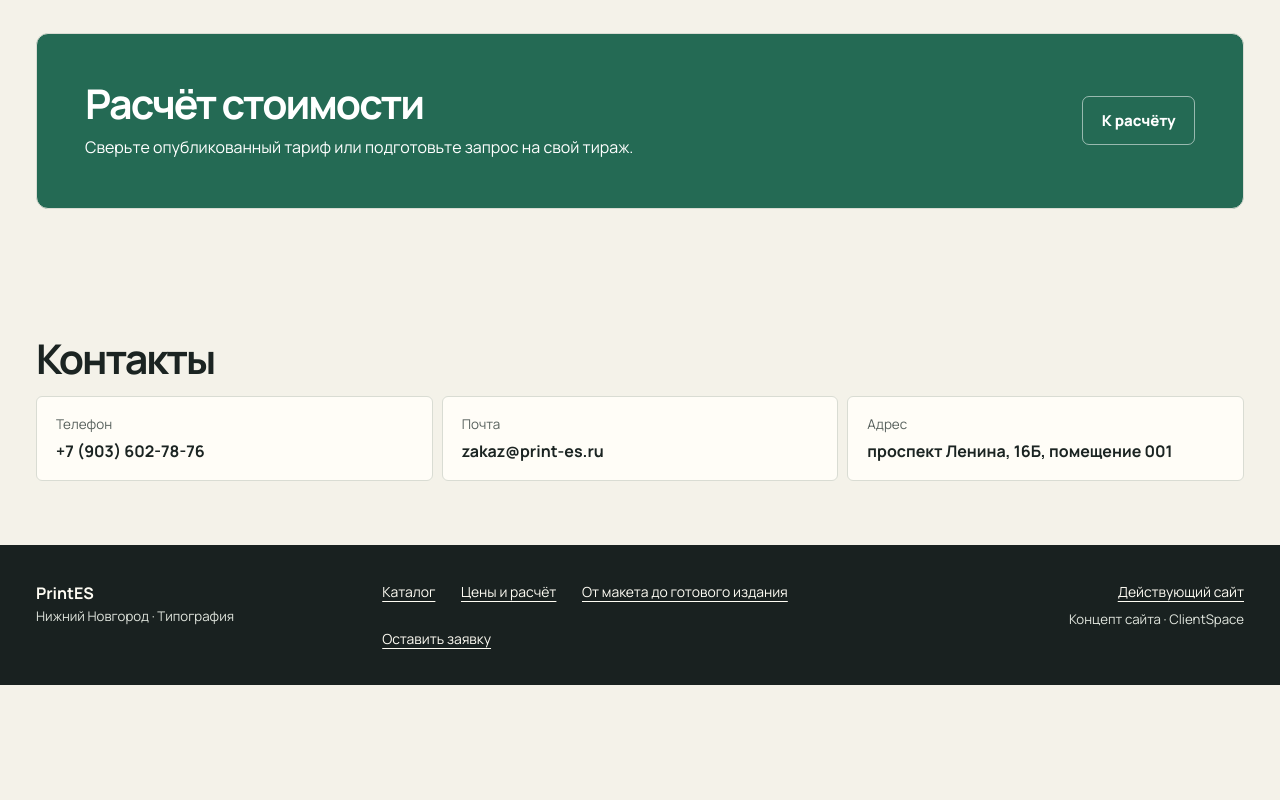
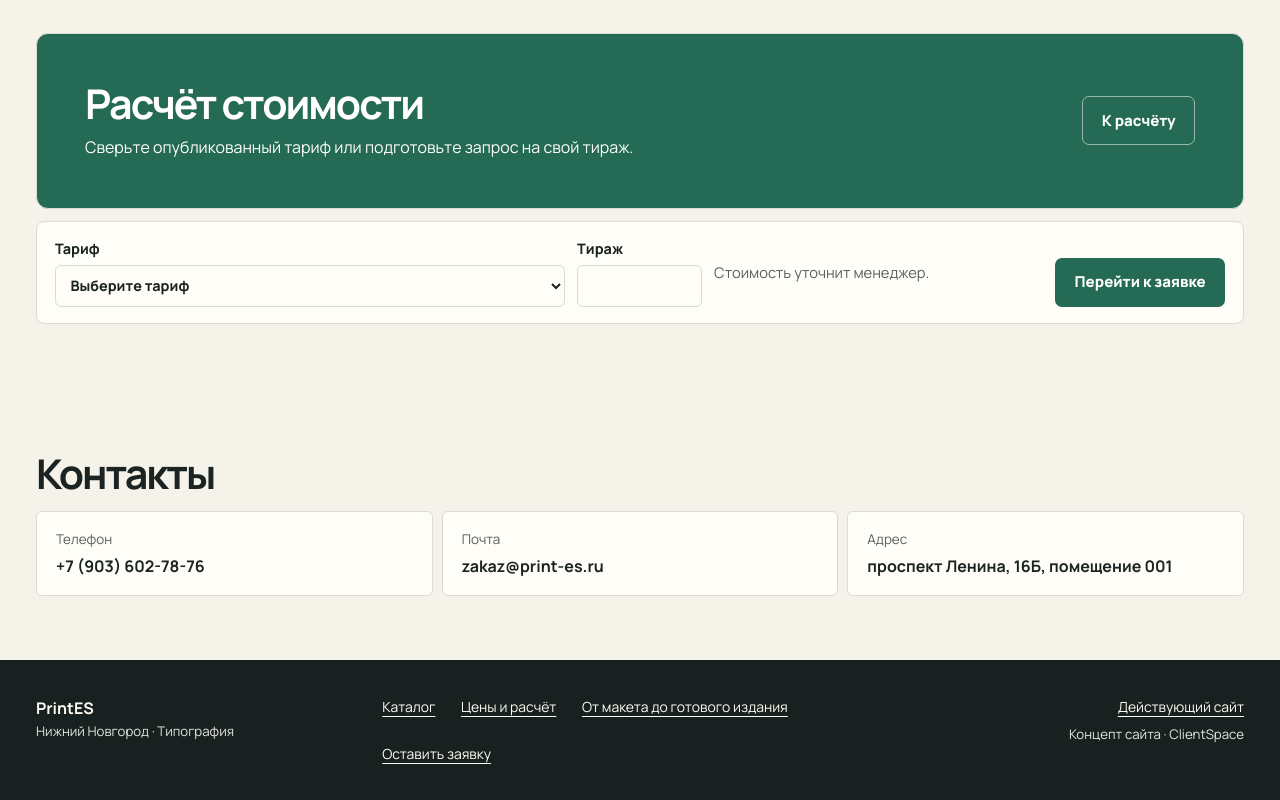
Before and after one commit to userDetect/clientspace-print-printes, a plain HTML site: page index.html in a window 1280 px wide. Shown: the part 2549-3349 px from the top of the page. Before the commit the page ends 3234 px from the top, so only its background shows below. Drawn offline with Linux system fonts and the light colour scheme.

Commit message:
Publish expanded ClientSpace website and CRM demos

```diff
--- a/index.html
+++ b/index.html
@@ -28,7 +28,10 @@
 <div class="shell"><aside class="lead-note"><div><h2>Печать деловых материалов</h2><p>В типографии изготавливают деловые бланки, визитки, конверты, удостоверения и журналы учёта. Для расчёта тиража бланков важны формат, тип бумаги и печать с одной или двух сторон.</p></div><a href="guide.html" class="button secondary">От макета до готового издания</a></aside></div>
 <section class="shell section work"><div class="section-title"><h2>Продукция и производство</h2></div><div class="gallery"><figure><img src="assets/99a09c7f2eebd3186b57edf2.webp" alt="Фирменные бланки" loading="lazy"><figcaption>Фирменные бланки</figcaption></figure></div></section>
 <section class="shell section"><div class="price-banner"><div><h2>Расчёт стоимости</h2><p>Сверьте опубликованный тариф или подготовьте запрос на свой тираж.</p></div>
-<a href="pricing.html" class="button secondary">К расчёту</a></div></section>
+<a href="pricing.html" class="button secondary">К расчёту</a></div><form class="quick-estimate" id="quick-estimate" action="order.html">
+<input type="hidden" name="product"><label>Тариф<select name="tariff"><option value="">Выберите тариф</option><option value="t1">Фирменные бланки · А3, газетная бумага, 1+0</option><option value="t2">Фирменные бланки · А3, газетная бумага, 1+1</option><option value="t3">Фирменные бланки · А3, офсетная бумага 80 г/м², 1+0</option><option value="t4">Фирменные бланки · А3, офсетная бумага 80 г/м², 1+1</option></select></label>
+<label>Тираж<input name="quantity" type="number" min="1" max="1000000000" step="1"></label>
+<p id="quick-total" class="muted" aria-live="polite"></p><button class="button" type="submit">Перейти к заявке</button></form></section>
 <section id="contacts" class="shell section"><div class="section-title"><h2>Контакты</h2></div><div class="contact-grid"><a class="contact" href="tel:+79036027876"><span>Телефон</span><strong>+7 (903) 602-78-76</strong></a><a class="contact" href="mailto:zakaz@print-es.ru"><span>Почта</span><strong>zakaz@print-es.ru</strong></a><div class="contact"><span>Адрес</span><strong>проспект Ленина, 16Б, помещение 001</strong></div></div></section></main>
 <footer class="footer"><div class="shell footer-inner"><div><strong>PrintES</strong><p>Нижний Новгород · Типография</p></div><nav aria-label="Полезные ссылки"><a href="catalog.html" class="">Каталог</a><a href="pricing.html" class="">Цены и расчёт</a><a href="guide.html" class="">От макета до готового издания</a><a href="order.html" class="">Оставить заявку</a></nav>
 <div class="footer-source"><a href="https://print-es.ru/" class="" target="_blank" rel="noopener noreferrer">Действующий сайт</a><small>Концепт сайта · ClientSpace</small></div></div></footer>
--- a/print-pricing.js
+++ b/print-pricing.js
@@ -1 +1,2 @@
 export const money = new Intl.NumberFormat('ru-RU', {style: 'currency', currency: 'RUB', minimumFractionDigits: 0, maximumFractionDigits: 2});
+export const sideLabels = {'4+0': 'С одной стороны (4+0)', '4+4': 'С двух сторон (4+4)'};
--- a/site.css
+++ b/site.css
@@ -203,3 +203,7 @@ input:focus,select:focus,textarea:focus{border-color:var(--brand)}
 .crm-item-specs{grid-column:1/-1;display:grid;grid-template-columns:minmax(0,.8fr) minmax(0,1.2fr);gap:4px 10px;margin:0;font-size:.87rem}
 .crm-item-specs dt{color:var(--crm-muted)}
 .crm-item-specs dd{margin:0;overflow-wrap:anywhere}
+.quick-estimate{margin-top:12px;display:grid;grid-template-columns:minmax(0,1.55fr) minmax(100px,.38fr) minmax(0,1fr) max-content;gap:12px;align-items:end;padding:16px 18px;border:1px solid var(--line);border-radius:8px;background:var(--white)}
+.quick-estimate p{align-self:center}
+@media(max-width:780px){.quick-estimate{grid-template-columns:minmax(0,1fr) minmax(95px,.48fr)}}
+@media(max-width:380px){.quick-estimate{grid-template-columns:minmax(0,1fr)}}
--- a/site.js
+++ b/site.js
@@ -72,6 +72,24 @@ if (rateSearch) {
   filterRates();
 }
 
+const quick = document.querySelector('#quick-estimate');
+if (quick) {
+  const {tariff,quantity,product} = quick.elements;
+  const result = document.querySelector('#quick-total');
+  function updateQuick(resetQuantity) {
+    const rate = rateById.get(tariff.value);
+    product.value = rate?.product ?? '';
+    if (resetQuantity && rate) quantity.value = String(rate.quantity ?? 1);
+    const count = quantity.valueAsNumber;
+    const amount = rate?.mode === 'unit' && Number.isInteger(count) && count > 0 ? rate.amount * count :
+      rate?.mode === 'batch' && count === rate.quantity ? rate.amount : null;
+    result.textContent = amount === null ? 'Стоимость уточнит менеджер.' : 'Предварительно ' + money.format(amount);
+  }
+  tariff.addEventListener('change',() => updateQuick(true));
+  quantity.addEventListener('input',() => updateQuick(false));
+  updateQuick(false);
+}
+
 const form = document.querySelector('#order-form');
 if (form) {
   const lines = document.querySelector('#lines');
@@ -126,7 +144,7 @@ if (form) {
 
   const entries = new WeakMap();
 
-  function makeLine(initialProduct = '', initialTariff = '') {
+  function makeLine(initialProduct = '', initialTariff = '', initialQuantity = '') {
     const card = node('section', 'line-item');
     const top = node('div', 'line-head');
     const caption = node('h2', 'line-title');
@@ -238,6 +256,7 @@ if (form) {
     entries.set(card,{record, get amount(){ return amount; }, get selected(){return Boolean(activeProduct);}});
     lines.append(card);
     if (productById.has(initialProduct)) product.value = initialProduct;
+    if (quantity && /^\d{1,10}$/.test(initialQuantity) && Number(initialQuantity) <= 1000000000) quantity.value = initialQuantity;
     updateRates(initialTariff);
     changeOrdinals();
     return product;
@@ -262,7 +281,7 @@ if (form) {
     lines.replaceChildren();
     makeLine().focus();
   });
-  makeLine(params.get('product') ?? '',params.get('tariff') ?? '');
+  makeLine(params.get('product') ?? '',params.get('tariff') ?? '',params.get('quantity') ?? '');
 
   form.addEventListener('submit', async event => {
     event.preventDefault();
```
